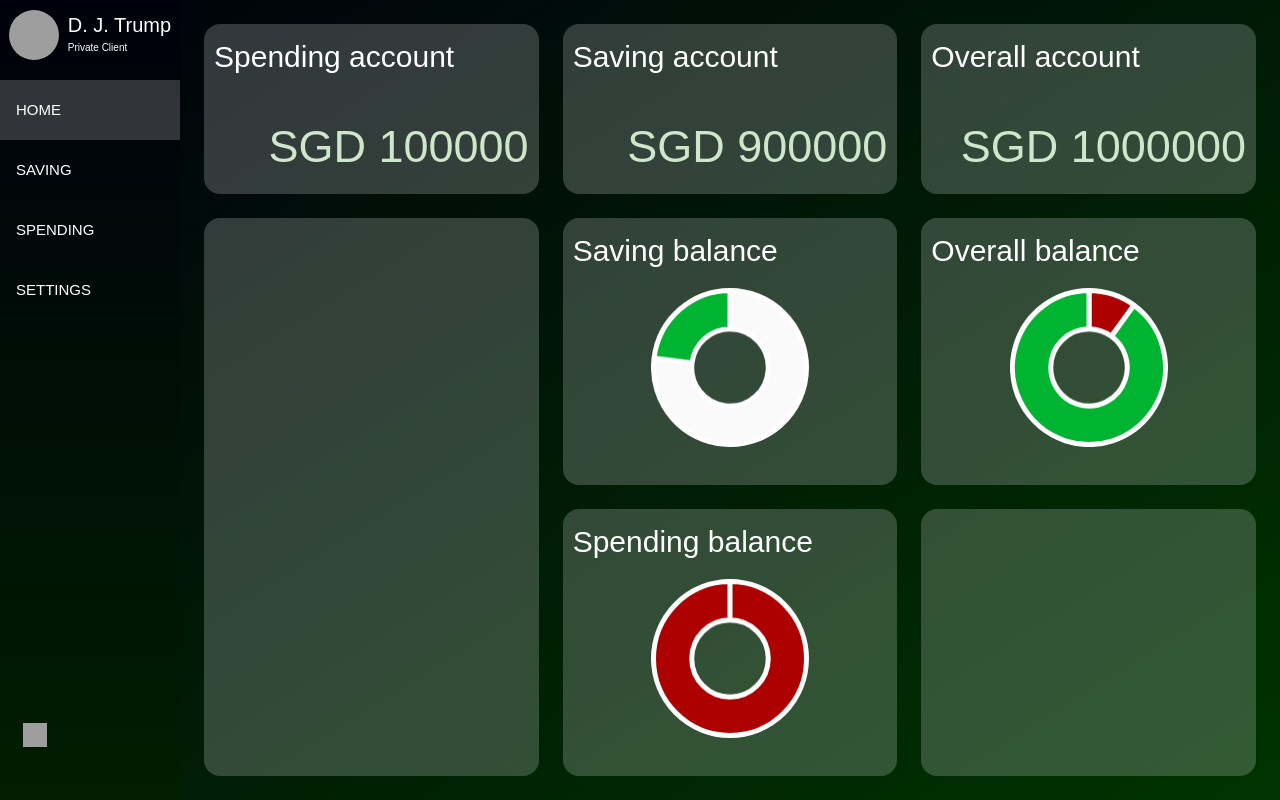
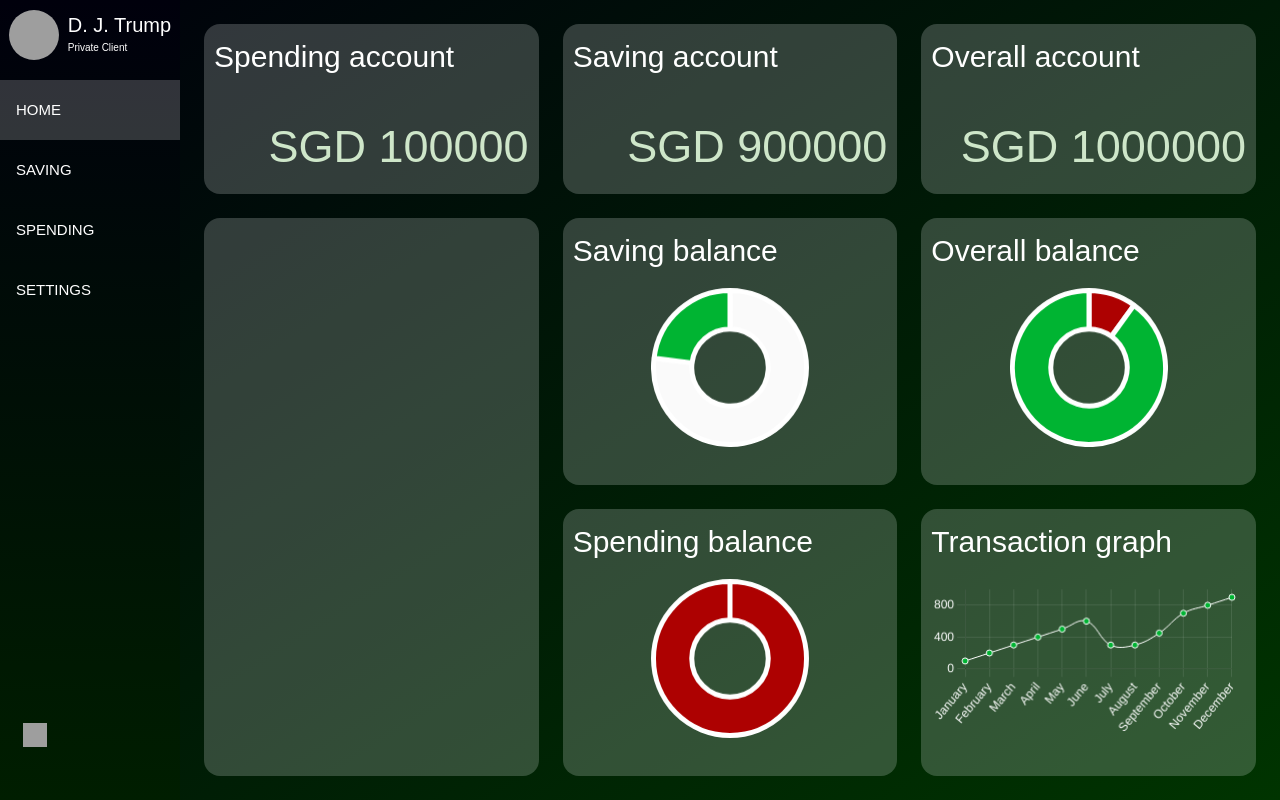
Before and after one commit to Jeffrey29207/PlanIT-Orbital, a React (Vite) app in the folder PlanIT-Front-End-React/: page /home in a window 1280 px wide. Built offline with nearby package versions, Linux system fonts and the light colour scheme; grey boxes are pictures that could not be loaded.

Commit message:
Add line chart for transaction graph

```diff
--- a/PlanIT-Front-End-React/src/components/DoughnutChart.tsx
+++ b/PlanIT-Front-End-React/src/components/DoughnutChart.tsx
@@ -40,6 +40,7 @@ function DoughnutChart({ title, labels, data, colors }: props) {
       },
     },
   };
+
   return (
     <>
       <DashboardContent
--- a/PlanIT-Front-End-React/src/components/HomeDashboard/HomeDashboard.tsx
+++ b/PlanIT-Front-End-React/src/components/HomeDashboard/HomeDashboard.tsx
@@ -1,6 +1,7 @@
 import "./HomeDashboardStyle.css";
 import NumericDashboard from "../NumericDashboard";
 import DoughnutChart from "../DoughnutChart";
+import LineChart from "../LineChart";
 
 function HomeDashboard() {
   const overallDonut = (
@@ -30,6 +31,28 @@ function HomeDashboard() {
     />
   );
 
+  const transactionGraph = (
+    <LineChart
+      title="Transaction graph"
+      labels={[
+        "January",
+        "February",
+        "March",
+        "April",
+        "May",
+        "June",
+        "July",
+        "August",
+        "September",
+        "October",
+        "November",
+        "December",
+      ]}
+      data={[100, 200, 300, 400, 500, 600, 300, 300, 450, 700, 800, 900]}
+      colors={["#00B432"]}
+    />
+  );
+
   return (
     <div className="dashboard">
       <div className="mainDashboardBlocks overallDashboard numericDashboard">
@@ -44,7 +67,9 @@ function HomeDashboard() {
       <div className="mainDashboardBlocks spendingGraph pieChart">
         {spendingDonut}
       </div>
-      <div className="mainDashboardBlocks transactionGraph lineChart"></div>
+      <div className="mainDashboardBlocks transactionGraph lineChart">
+        {transactionGraph}
+      </div>
       <div className="mainDashboardBlocks transactionHistory history"></div>
       <div className="mainDashboardBlocks savingDashboard numericDashboard">
         <NumericDashboard title="Saving account" value={900000} />
--- a/PlanIT-Front-End-React/src/components/LineChart.tsx
+++ b/PlanIT-Front-End-React/src/components/LineChart.tsx
@@ -0,0 +1,92 @@
+import DashboardContent from "./DashboardContent/DashboardContent";
+import { Line } from "react-chartjs-2";
+import {
+  Chart as ChartJS,
+  LineElement,
+  PointElement,
+  LinearScale,
+  CategoryScale,
+  Tooltip,
+  Legend,
+} from "chart.js";
+
+ChartJS.register(
+  LineElement,
+  PointElement,
+  LinearScale,
+  CategoryScale,
+  Tooltip,
+  Legend
+);
+
+interface props {
+  title: string;
+  labels: string[];
+  data: number[];
+  colors?: string[];
+}
+
+function LineChart({ title, labels, data, colors }: props) {
+  const chartData = {
+    labels: labels,
+    datasets: [
+      {
+        data: data,
+        backgroundColor: colors,
+        borderColor: "white",
+        borderWidth: 1,
+        tension: 0.4,
+      },
+    ],
+  };
+
+  const options = {
+    borderWidth: 5,
+    plugins: {
+      responsive: true,
+      maintainAspectRatio: true,
+      legend: {
+        display: false,
+      },
+      layout: {
+        padding: {
+          top: 0,
+          bottom: 0,
+          left: 0,
+          right: 0,
+        },
+      },
+    },
+    scales: {
+      x: {
+        grid: {
+          color: "rgba(255, 255, 255, 0.1)", // X-axis grid color
+          borderColor: "rgba(255, 255, 255, 0.1)", // X-axis line color
+        },
+        ticks: {
+          color: "#fff",
+        },
+      },
+      y: {
+        grid: {
+          color: "rgba(255, 255, 255, 0.1)", // Y-axis grid color
+          borderColor: "rgba(255, 255, 255, 0.1)", // Y-axis line color
+        },
+        ticks: {
+          color: "#fff",
+        },
+      },
+    },
+  };
+
+  return (
+    <>
+      <DashboardContent
+        title={title}
+        value={<Line data={chartData} options={options} />}
+      />
+    </>
+  );
+}
+
+export default LineChart;
```
